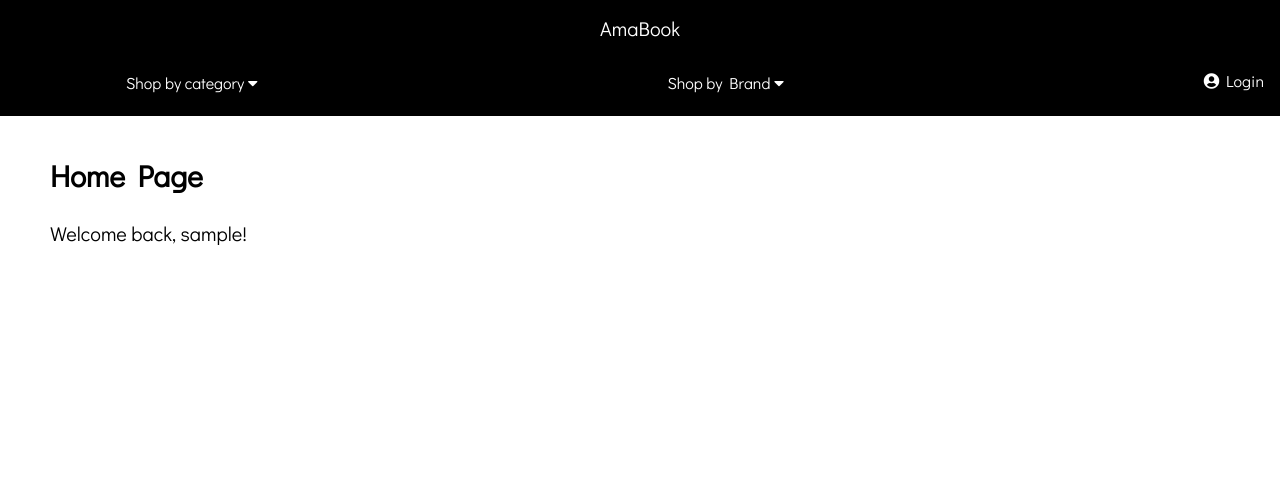
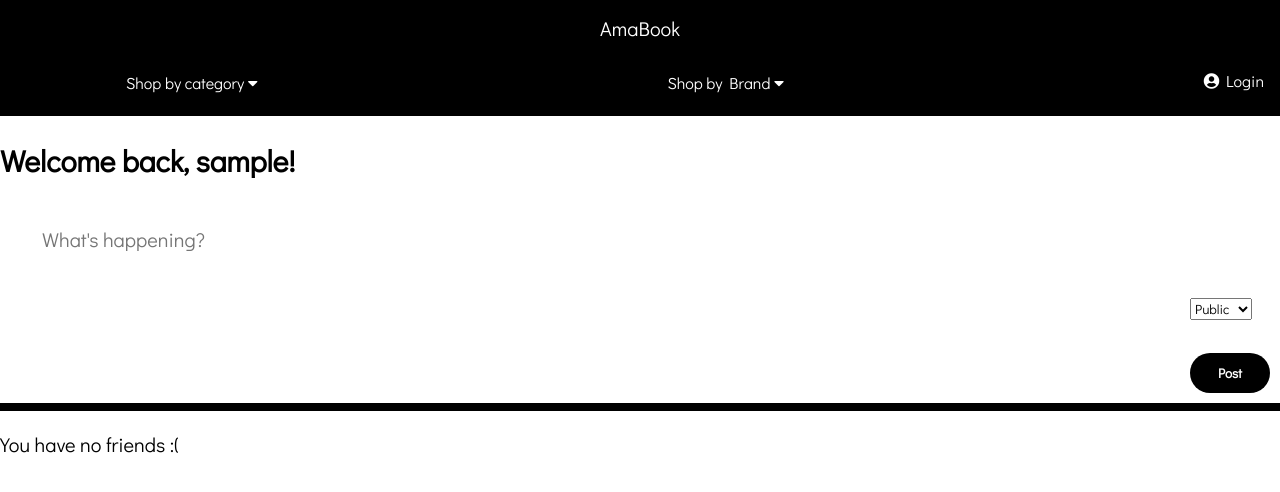
Before and after one commit to Apacher122/DB-Project-1, a Flask app: template webserver/templates/home.html in a window 1280 px wide. Shown: the top 492 px of the page. Run offline with Flask 2, Linux system fonts and the light colour scheme; the template is opened without the code that fills it: most values are stand-ins (such as "Sample title", 1, 10 or a date in 2020); parts of the project's set-up code (start-up, migrations or seed data) failed here and were passed over; some libraries are stand-ins or nearby versions.

Commit message:
Added friends list and posts

```diff
--- a/webserver/server.py
+++ b/webserver/server.py
@@ -259,29 +259,154 @@ def home():
   # Check if user is loggedin
     if 'loggedin' in session:
         # User is loggedin show them the home page
-        return render_template('home.html', username=session['username'])
+        username=session['username']
+        user_id=session['user_id']
+        ids = []
+        posts = []
+        data = []
+        # Get friends list
+        cursor = g.conn.execute("SELECT connection FROM connected_to WHERE user_id = (%s)", user_id)
+        friends = cursor.fetchall()
+        cursor.close()
+
+        # Collect user ids
+        if friends:
+          ids.append(user_id)
+          for i in friends:
+            ids.append(i['connection'])
+
+          # Get posts
+          for i in ids:
+            cursor = g.conn.execute("SELECT * FROM posts WHERE user_id = (%s)", i)
+            temp = cursor.fetchall()
+            cursor.close()
+            for j in temp:
+              cursor = g.conn.execute("SELECT username, name FROM users WHERE user_id = (%s)", j['user_id'])
+              names = cursor.fetchone()
+              cursor.close()
+
+              data.append(
+              {
+                "username":names['username'],
+                "post_type":j['post_type'],
+                "post_content":j['post_content'],
+                "user_id":j['user_id'],
+                "name":names['name'],
+                "privacy_type":j['privacy_type'],
+                "date_time":j['date_time'],
+                "post_id":j['post_id']
+              }
+              )
+          if data:
+            return render_template('home.html', username=username, data=data, hasFriends=True, existsPosts=True)
+          else:
+            return render_template('home.html', username=username, data=data, hasFriends=True, existsPosts=False)
+        else:
+          return render_template('home.html', username=username, data=data, hasFriends=False, existsPosts=False)
     # User is not loggedin redirect to login page
     return redirect(url_for('login'))
+
+@app.route('/posts', methods=['GET','POST'])
+def posts():
+  if (request.method == 'POST'):
+    post_id = ''
+    while True:
+      post_id = ''.join(random.choices(string.ascii_uppercase + string.digits, k = 10))
+      temp = g.conn.execute("SELECT post_id FROM posts WHERE post_id = (%s)", post_id)
+      exists = temp.fetchone()
+      if not exists:
+        break
+
+    content = request.form['content']
+    privacy = request.form['privacy']
+    user_id = session['user_id']
+    dateTimeObj = datetime.now()
+    date = dateTimeObj.strftime('%Y-%m-%d %H:%M:%S')
+
+    cursor = g.conn.execute("INSERT INTO posts VALUES (%s, %s, %s, %s, %s, %s)", post_id, 'status', content, user_id, privacy, date)
+    cursor.close()
+  return redirect(url_for('home'))
+
+# Delete posts
+@app.route('/delpost', methods=['POST', 'GET'])
+def delpost():
+  if (request.method == "POST"):
+    post_id = request.form['post_id']
+    cursor = g.conn.execute("DELETE FROM posts WHERE post_id = (%s)", post_id)
+  return redirect(url_for('home'))
+
 
 # Profile page
 @app.route('/profile')
 def profile():
+  id = session['user_id']
 # Check if user is loggedin
-    if 'loggedin' in session:
-        # We need all the account info for the user so we can display it on the profile page
-        cursor = g.conn.execute("SELECT * FROM users WHERE user_id = (%s)", session['user_id'])
-        account = cursor.fetchone()
-        cursor1 = g.conn.execute("SELECT * FROM lives_at WHERE user_id = (%s)", session['user_id'])
-        livesAt = cursor1.fetchone()
-        if (livesAt):
-          cursor2 = g.conn.execute("SELECT * FROM addresses WHERE street_1 = (%s)", livesAt['street_1'])
-          address = cursor2.fetchone()
-        else:
-          address = 0
-        # Show the profile page with account info
-        return render_template('profile.html', account=account, address=address)
-    # User is not loggedin redirect to login page
-    return redirect(url_for('login'))
+  if 'loggedin' in session:
+      # We need all the account info for the user so we can display it on the profile page
+      cursor = g.conn.execute("SELECT * FROM users WHERE user_id = (%s)", id)
+      account = cursor.fetchone()
+      cursor.close()
+      cursor1 = g.conn.execute("SELECT * FROM lives_at WHERE user_id = (%s)", id)
+      livesAt = cursor1.fetchone()
+      cursor1.close()
+      cursor2 = g.conn.execute("SELECT connection FROM connected_to WHERE user_id = (%s)", id)
+      friends = cursor2.fetchall()
+
+      usernames = []
+      for i in friends:
+        cursor = g.conn.execute("SELECT username FROM users WHERE user_id = (%s)", i['connection'])
+        temp = cursor.fetchone()
+        cursor.close
+        usernames.append(temp['username'])
+      if (livesAt):
+        cursor3 = g.conn.execute("SELECT * FROM addresses WHERE street_1 = (%s)", livesAt['street_1'])
+        address = cursor3.fetchone()
+        cursor3.close()
+      else:
+        address = 0
+      # Show the profile page with account info
+      return render_template('profile.html', account=account, address=address, friends=friends, usernames=usernames)
+  # User is not loggedin redirect to login page
+  return redirect(url_for('login'))
+
+# Add friends
+@app.route('/requestadd', methods=['GET', 'POST'])
+def requestadd():
+  id = session['user_id']
+  username = request.form['user']
+
+  if username == id:
+    return redirect(url_for('profile'))
+
+  try:
+    cursor = g.conn.execute("SELECT user_id FROM users WHERE username = (%s)", username)
+    user_id = cursor.fetchone()
+    cursor.close()
+  except:
+    return redirect(url_for('profile'))
+
+  try:
+    cursor = g.conn.execute("INSERT INTO connected_to VALUES (%s, %s)", id, user_id['user_id'])
+    cursor.close()
+  except:
+    return redirect(url_for('profile'))
+  return redirect(url_for('profile'))
+
+
+# Unfollow users
+@app.route('/unfollow', methods=['GET','POST'])
+def unfollow():
+  print("test")
+  if (request.method == 'POST'):
+    id = session['user_id']
+    username = request.form['user']
+
+    cursor = g.conn.execute("SELECT user_id FROM users WHERE username = (%s)", username)
+    friend = cursor.fetchone()
+    cursor.close()
+
+    cursor = g.conn.execute("DELETE FROM connected_to WHERE user_id = (%s) AND connection = (%s)", id, friend['user_id'])
+  return redirect(url_for('profile'))
 
 # Settings page
 @app.route('/settings', methods=['GET','POST'])
@@ -639,6 +764,9 @@ def item():
   return render_template("item.html", **context, reviews=reviews, average=average)
 
 
+# POST ITEM
+# @app.route('/posts', methods=['POST'])
+# def posts():
 
 
 if __name__ == "__main__":
--- a/webserver/static/css/main.css
+++ b/webserver/static/css/main.css
@@ -773,3 +773,93 @@ img {
   height: 516px;
   overflow-y: auto;
 }
+
+ /* POST */
+.submission {
+  padding-bottom: 10px;
+  border-bottom: 8px solid black;
+  padding-right: 10px;
+}
+
+.submission form {
+  display: flex;
+  flex-direction: column;
+}
+
+.submission_input {
+  display: flex;
+  padding: 20px;
+}
+
+.submission_input input {
+  flex: 1;
+  margin-left: 20px;
+  font-size: 20px;
+  border: none;
+  outline: none;
+}
+
+.submission_button {
+  background-color: black;
+  border: none;
+  color: white;
+  font-weight: 900;
+
+  border-radius: 30px;
+  width: 80px;
+  height: 40px;
+  margin-top: 20px;
+  margin-left: auto;
+}
+
+.submission_privacy {
+  border: none;
+  color: white;
+  font-weight: 900;
+
+  border-radius: 30px;
+  width: 80px;
+  height: 40px;
+  margin-top: 20px;
+  margin-left: auto;
+}
+
+.post {
+  display: flex;
+  align-items: flex-start;
+  border-bottom: 1px solid black;
+  padding-bottom: 10px;
+}
+
+.post__footer {
+  display: flex;
+  justify-content: space-between;
+  margin-top: 10px;
+}
+
+.post__badge {
+  font-size: 14px !important;
+  color: var(--twitter-color);
+  margin-right: 5px;
+}
+
+.post__headerSpecial {
+  font-weight: 600;
+  font-size: 12px;
+  color: gray;
+}
+
+.post__headerText h3 {
+  font-size: 15px;
+  margin-bottom: 5px;
+}
+
+.post__headerDescription {
+  margin-bottom: 10px;
+  font-size: 15px;
+}
+
+.post__body {
+  flex: 1;
+  padding: 10px;
+}
--- a/webserver/templates/home.html
+++ b/webserver/templates/home.html
@@ -3,8 +3,65 @@
 {% block title %}Home{% endblock %}
 
 {% block content %}
-<div class='home-container'>
-    <h2>Home Page</h2>
-    <p>Welcome back, {{ username }}!</p>
+<h2>Welcome back, {{ username }}!</h2>
+<div class="submission">
+        <form method="post" action="{{ url_for('posts') }}" autocomplete="off">
+          <div class="submission_input">
+            <input type="text" name='content' placeholder="What's happening?" required>
+          </div>
+          <div class="submission_privacy">
+            <select name="privacy" id="privacy">
+                <option value="public">Public</option>
+                <option value="private">Private</option>
+            </select>
+          </div>
+          <button class="submission_button">Post</button>
+        </form>
 </div>
+<!-- user posts feed -->
+{% if not hasFriends %}
+<p>You have no friends :(</p>
+{% else %}
+    {% if not existsPosts %}
+    <p>No posts yet!</p>
+    {% else %}
+        {% for i in data %}
+                {% if i['user_id'] == session['user_id'] %}
+                <div class="post">
+                    <div class="post__body">
+                    <div class="post__header">
+                <div class="post__headerText">
+                    <h3>{{ i['name'] }} (You) </h3>
+                    </div>
+                    <div class="post__headerDescription">
+                    <p>{{ i['post_content'] }}</p>
+                    <p>{{ i['date_time'] }}</p>
+                    </div>
+                <form method="post" action="{{ url_for('delpost') }}">
+                    <label for="username">
+                        <i class="fas fa-trash"></i>
+                    </label>
+                    <input type="submit" name="username" value="Delete" id="username">
+                    <input type="hidden" name="post_id" value="{{ i['post_id'] }}">
+                </form>
+                {% elif i['privacy_type'] == "public" %}
+                    {% if i['privacy_type'] == "public" %}
+                    <div class="post">
+                        <div class="post__body">
+                        <div class="post__header">
+                    <div class="post__headerText">
+                        <h3>{{ i['name'] }}</h3>
+                        </div>
+                        <div class="post__headerDescription">
+                        <p>{{ i['post_content'] }}</p>
+                        <p>{{ i['date_time'] }}</p>
+                    </div>
+                    {% endif %}
+                {% endif %}
+            </div>
+            </div>
+        </div>
+        {% endfor %}
+    {% endif %}
+{% endif %}
 {% endblock %}
```
Also changed, not shown: webserver/templates/profile.html (+17 -0 lines).
